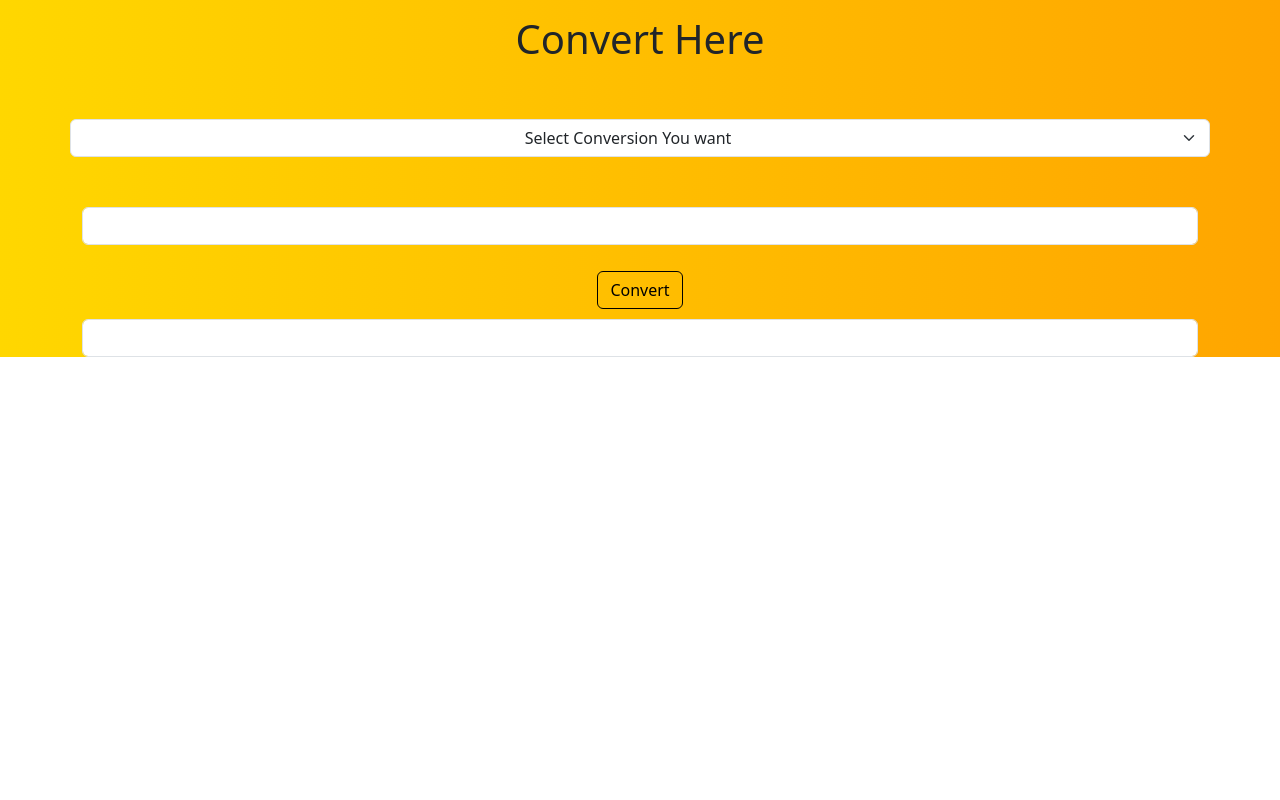
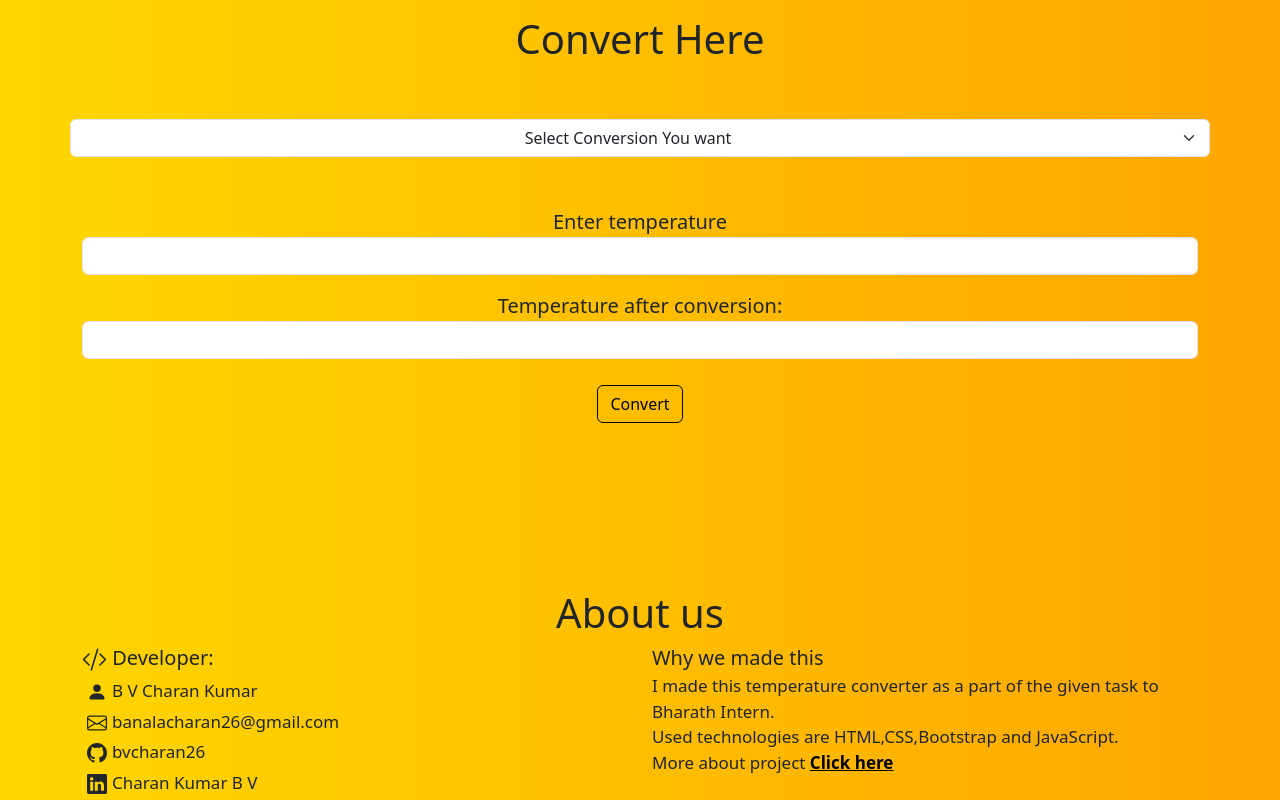
Before and after one commit to bvcharan26/temperature-converter, a plain HTML site: page index.html in a window 1280 px wide. Shown: the part 671-1471 px from the top of the page. Before the commit the page ends 1044 px from the top, so only its background shows below. Drawn offline with nearby package versions, Linux system fonts and the light colour scheme.

Commit message:
Update index.html

```diff
--- a/index.html
+++ b/index.html
@@ -34,21 +34,63 @@
                 <div class="col-md-12" style="font-size: 40px; font-weight: 500;">Convert Here</div>
                 <select class="form-select text-center" aria-label="Default select example" id="conv">
                     <option selected>Select Conversion You want</option>
-                    <option value="1">Kelvin to Celcius</option>
+                    <option value="1">Kelvin to Celsius</option>
                     <option value="2">Celsius to Kelvin</option>
-                    <option value="3">Farenheit to Celcius</option>
-                    <option value="4">Celcius to Farenheit</option>
-                    <option value="5">Farenheit to Kelvin</option>
-                    <option value="6">Kelvin to Farenheit</option>
+                    <option value="3">Fahrenheit to Celsius</option>
+                    <option value="4">Celsius to Fahrenheit</option>
+                    <option value="5">Fahrenheit to Kelvin</option>
+                    <option value="6">Kelvin to Fahrenheit</option>
                 </select>
-                <div id="input1" style="font-weight: 400; font-size: 20px;"></div>
+                <div id="input1" style="font-weight: 400; font-size: 20px;">Enter temperature</div>
                 <div class="input-group mb-3">
                     <input type="text" class="form-control" aria-label="Sizing example input" aria-describedby="inputGroup-sizing-default" id="one">
                 </div>
+                <div class="an" style="font-weight: 400; font-size: 20px;">Temperature after conversion:</div>
+                <div class="input-group mb-3">
+                    <input type="text" class="form-control" aria-label="Sizing example input" aria-describedby="inputGroup-sizing-default" id="answer" readonly="">
+                </div>
             </div>
             <button class="btn btn-primary" onclick="convert()">Convert</button>
-            <div class="input-group mb-3">
-                <input type="text" class="form-control" aria-label="Sizing example input" aria-describedby="inputGroup-sizing-default" id="ans" readonly>
+        </div>
+    </section>
+    <!--Footer-->
+    <section class="footer">
+        <div class="container">
+            <div class="row">
+                <div class="heading text-center">About us</div>
+                <div class="col-md-6">
+                    <div class="subhead">
+                        <svg xmlns="http://www.w3.org/2000/svg" width="25" height="25" fill="currentColor" class="bi bi-code-slash" viewBox="0 0 16 16">
+                            <path d="M10.478 1.647a.5.5 0 1 0-.956-.294l-4 13a.5.5 0 0 0 .956.294l4-13zM4.854 4.146a.5.5 0 0 1 0 .708L1.707 8l3.147 3.146a.5.5 0 0 1-.708.708l-3.5-3.5a.5.5 0 0 1 0-.708l3.5-3.5a.5.5 0 0 1 .708 0zm6.292 0a.5.5 0 0 0 0 .708L14.293 8l-3.147 3.146a.5.5 0 0 0 .708.708l3.5-3.5a.5.5 0 0 0 0-.708l-3.5-3.5a.5.5 0 0 0-.708 0z"/>
+                          </svg>
+                        Developer:</div>
+                        <div class="details">
+                            <svg xmlns="http://www.w3.org/2000/svg" width="20" height="20" fill="currentColor" class="bi bi-person-fill" viewBox="0 0 16 16">
+                                <path d="M3 14s-1 0-1-1 1-4 6-4 6 3 6 4-1 1-1 1H3Zm5-6a3 3 0 1 0 0-6 3 3 0 0 0 0 6Z"/>
+                            </svg>B V Charan Kumar
+                        </div>
+                        <div class="details">
+                            <svg xmlns="http://www.w3.org/2000/svg" width="20" height="20" fill="currentColor" class="bi bi-envelope" viewBox="0 0 16 16">
+                                <path d="M0 4a2 2 0 0 1 2-2h12a2 2 0 0 1 2 2v8a2 2 0 0 1-2 2H2a2 2 0 0 1-2-2V4Zm2-1a1 1 0 0 0-1 1v.217l7 4.2 7-4.2V4a1 1 0 0 0-1-1H2Zm13 2.383-4.708 2.825L15 11.105V5.383Zm-.034 6.876-5.64-3.471L8 9.583l-1.326-.795-5.64 3.47A1 1 0 0 0 2 13h12a1 1 0 0 0 .966-.741ZM1 11.105l4.708-2.897L1 5.383v5.722Z"/>
+                            </svg>banalacharan26@gmail.com
+                        </div>
+                        <div class="details">
+                            <svg xmlns="http://www.w3.org/2000/svg" width="20" height="20" fill="currentColor" class="bi bi-github" viewBox="0 0 16 16">
+                                <path d="M8 0C3.58 0 0 3.58 0 8c0 3.54 2.29 6.53 5.47 7.59.4.07.55-.17.55-.38 0-.19-.01-.82-.01-1.49-2.01.37-2.53-.49-2.69-.94-.09-.23-.48-.94-.82-1.13-.28-.15-.68-.52-.01-.53.63-.01 1.08.58 1.23.82.72 1.21 1.87.87 2.33.66.07-.52.28-.87.51-1.07-1.78-.2-3.64-.89-3.64-3.95 0-.87.31-1.59.82-2.15-.08-.2-.36-1.02.08-2.12 0 0 .67-.21 2.2.82.64-.18 1.32-.27 2-.27.68 0 1.36.09 2 .27 1.53-1.04 2.2-.82 2.2-.82.44 1.1.16 1.92.08 2.12.51.56.82 1.27.82 2.15 0 3.07-1.87 3.75-3.65 3.95.29.25.54.73.54 1.48 0 1.07-.01 1.93-.01 2.2 0 .21.15.46.55.38A8.012 8.012 0 0 0 16 8c0-4.42-3.58-8-8-8z"/>
+                            </svg>bvcharan26
+                        </div>
+                        <div class="details">
+                            <svg xmlns="http://www.w3.org/2000/svg" width="20" height="20" fill="currentColor" class="bi bi-linkedin" viewBox="0 0 16 16">
+                                <path d="M0 1.146C0 .513.526 0 1.175 0h13.65C15.474 0 16 .513 16 1.146v13.708c0 .633-.526 1.146-1.175 1.146H1.175C.526 16 0 15.487 0 14.854V1.146zm4.943 12.248V6.169H2.542v7.225h2.401zm-1.2-8.212c.837 0 1.358-.554 1.358-1.248-.015-.709-.52-1.248-1.342-1.248-.822 0-1.359.54-1.359 1.248 0 .694.521 1.248 1.327 1.248h.016zm4.908 8.212V9.359c0-.216.016-.432.08-.586.173-.431.568-.878 1.232-.878.869 0 1.216.662 1.216 1.634v3.865h2.401V9.25c0-2.22-1.184-3.252-2.764-3.252-1.274 0-1.845.7-2.165 1.193v.025h-.016a5.54 5.54 0 0 1 .016-.025V6.169h-2.4c.03.678 0 7.225 0 7.225h2.4z"/>
+                            </svg>Charan Kumar B V
+                        </div>
+                </div>
+                <div class="col-md-6">
+                    <div class="h">Why we made this</div>
+                    <div class="text">I made this temperature converter as a part of the given task to Bharath Intern.<br/>Used technologies are HTML,CSS,Bootstrap and JavaScript.<br/>
+                    More about project<b> <a href="https://github.com/bvcharan26/temperature-converter" target="_blank">Click here</a></b>
+                    </div>
+                </div>
             </div>
         </div>
     </section>
```
